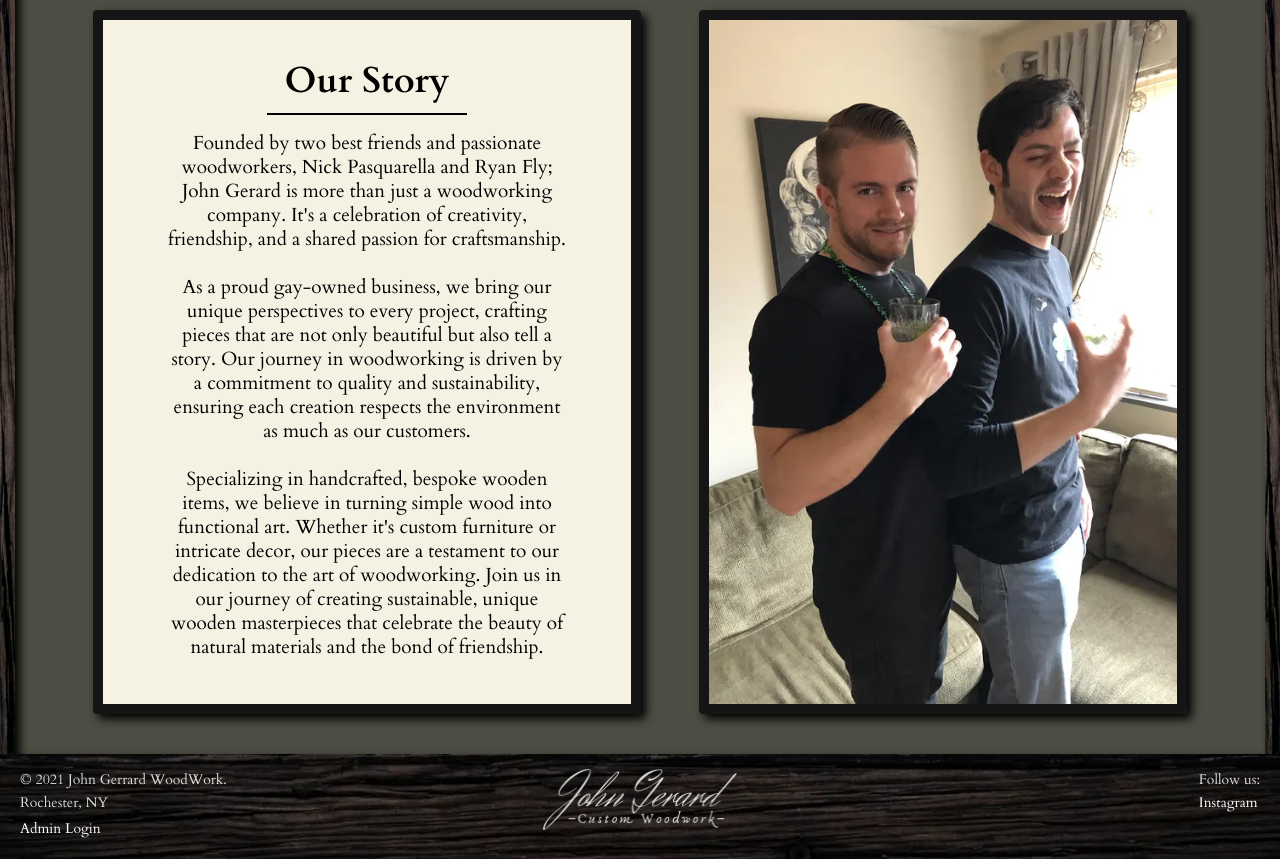
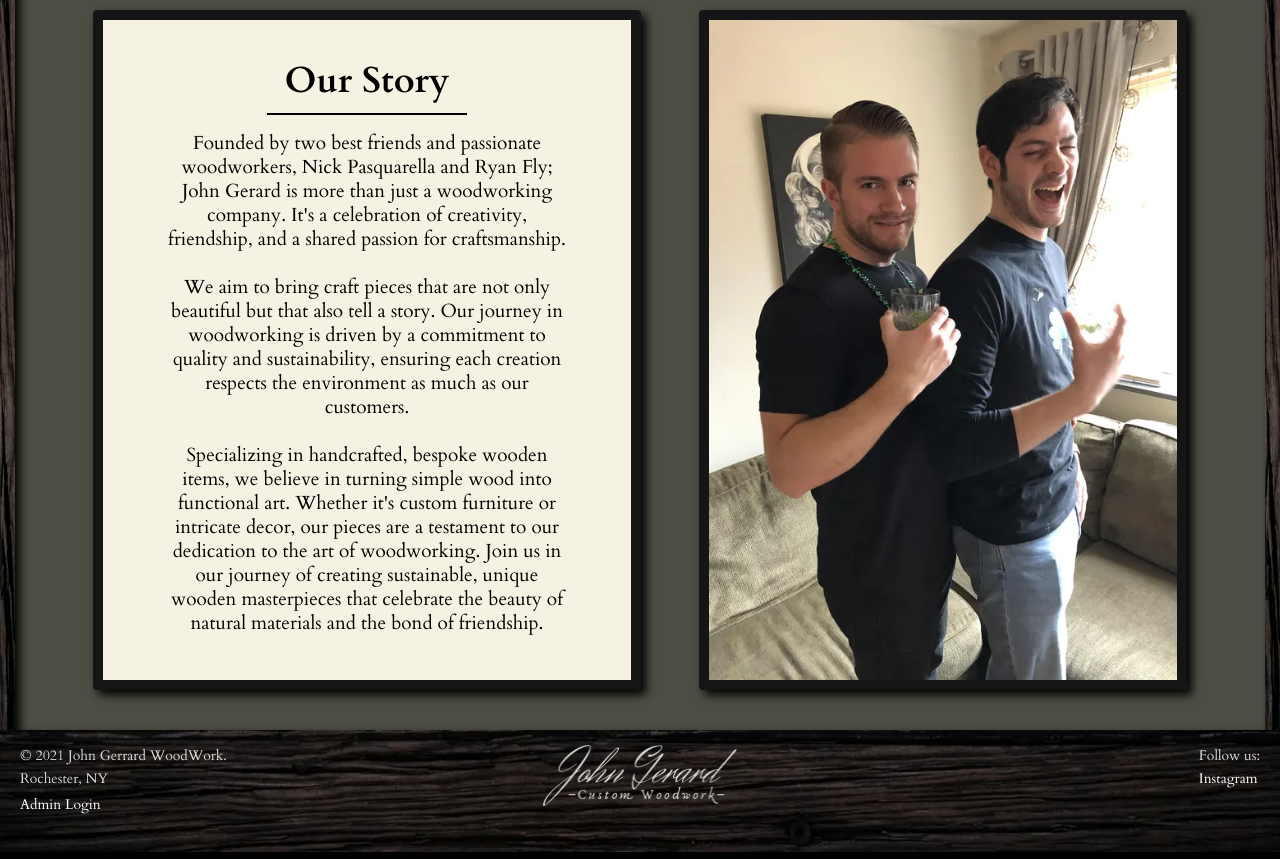
Before and after one commit to jduncan017/jgsite, a Next.js app: page /our-story in a window 1280 px wide. Shown: the part 660-1519 px from the top of the page. Built offline with nearby package versions, Linux system fonts and the light colour scheme; a web font is replaced by a local one.

Commit message:
update our-story

```diff
--- a/src/app/our-story/page.tsx
+++ b/src/app/our-story/page.tsx
@@ -39,11 +39,10 @@ const OurStory = () => {
             friendship, and a shared passion for craftsmanship.
             <br />
             <br />
-            As a proud gay-owned business, we bring our unique perspectives to
-            every project, crafting pieces that are not only beautiful but also
-            tell a story. Our journey in woodworking is driven by a commitment
-            to quality and sustainability, ensuring each creation respects the
-            environment as much as our customers.
+            We aim to bring craft pieces that are not only beautiful but that
+            also tell a story. Our journey in woodworking is driven by a
+            commitment to quality and sustainability, ensuring each creation
+            respects the environment as much as our customers.
             <br />
             <br />
             Specializing in handcrafted, bespoke wooden items, we believe in
```
